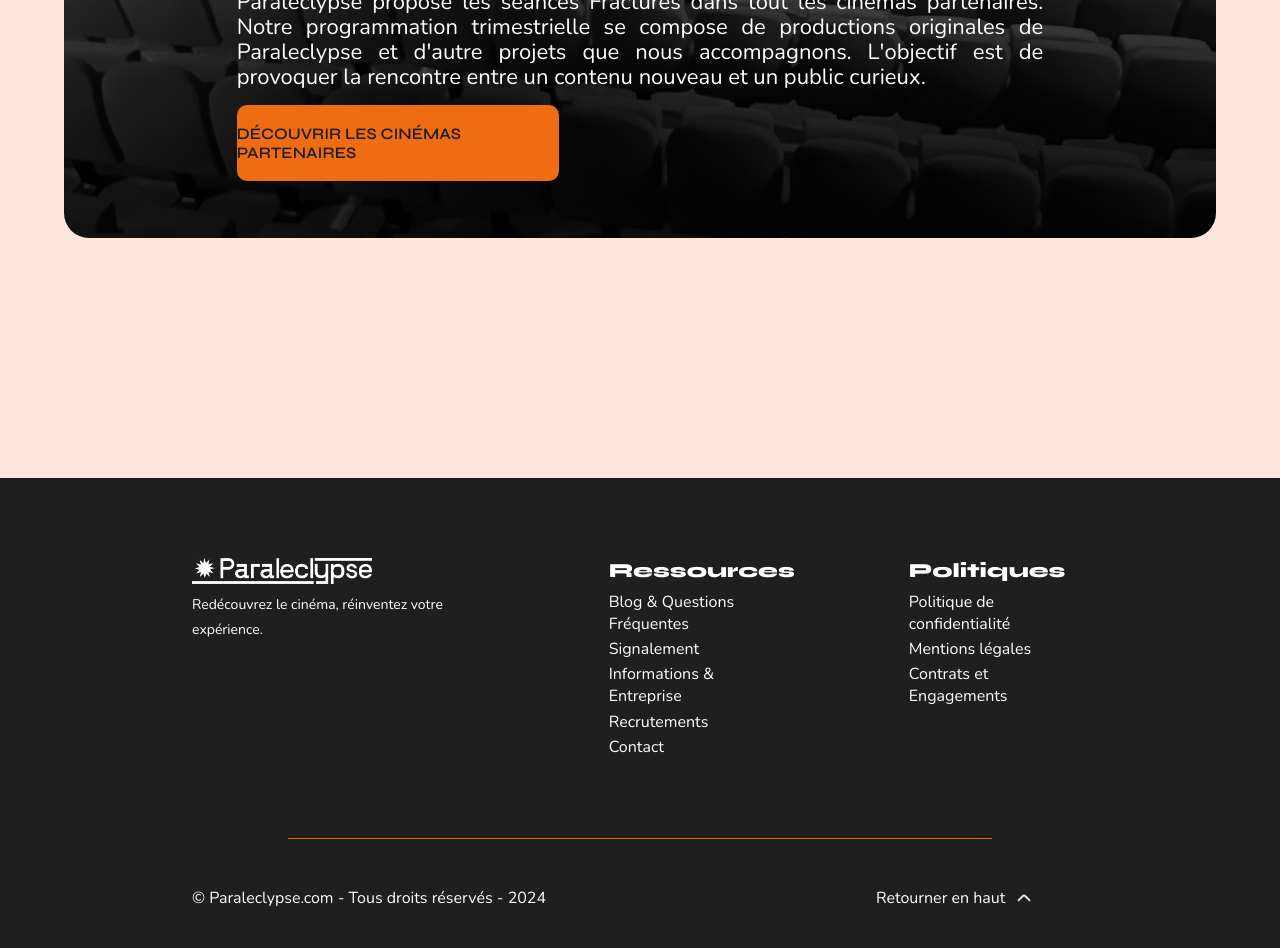
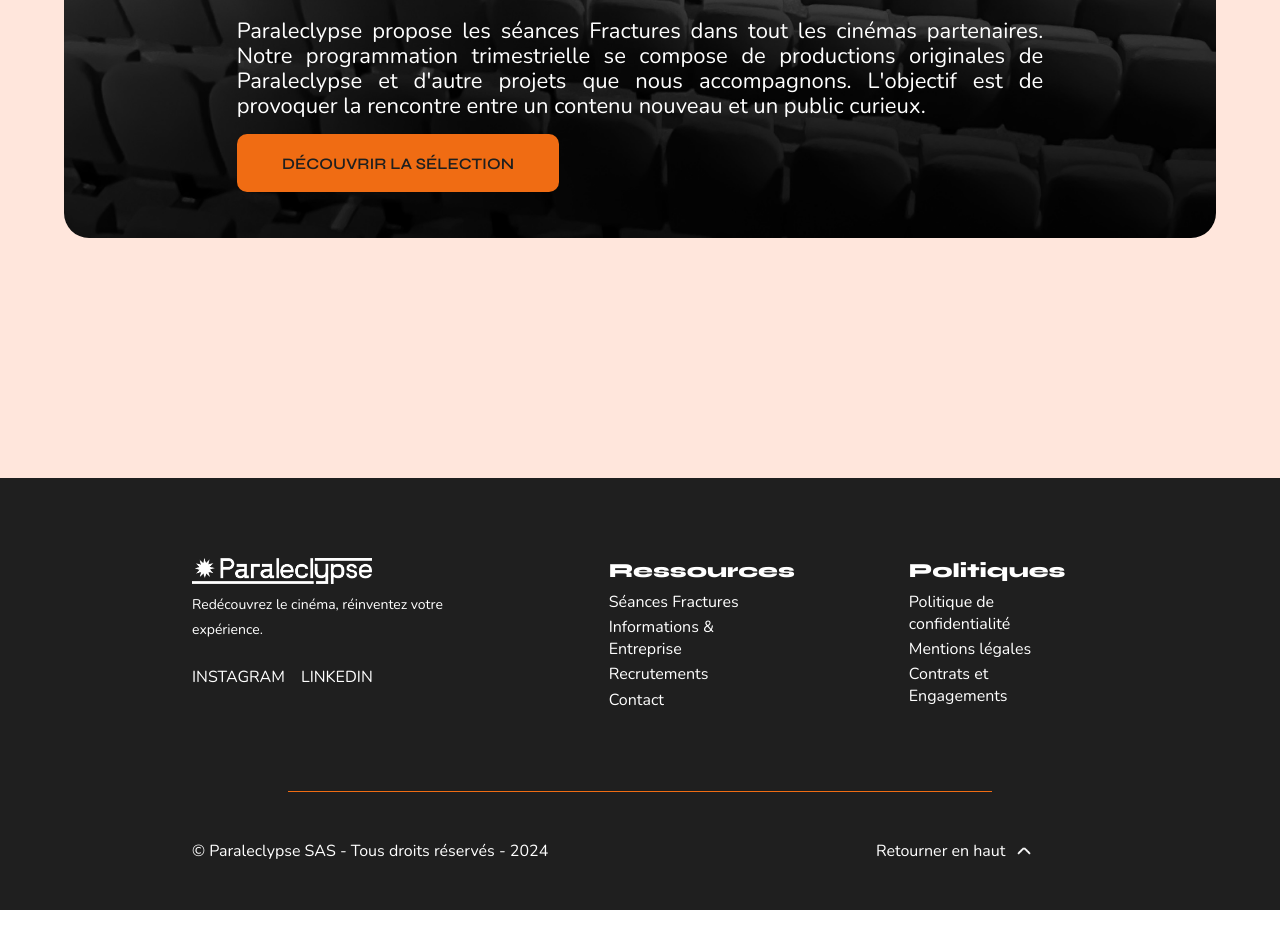
Before and after one commit to tom-mp4/paraleclypse, a Vue app: page / in a window 1280 px wide. Shown: the part 4780-5728 px from the top of the page. After the commit the page ends 5690 px from the top, so only its background shows below. Built offline with nearby package versions, Linux system fonts and the light colour scheme.

Commit message:
Modified Footer.vue informations Added informations in CinemaMap.vue Updated settings in index.html

```diff
--- a/public/index.html
+++ b/public/index.html
@@ -9,7 +9,7 @@
     <meta http-equiv="X-UA-Compatible" content="IE=edge">
     <meta name="viewport" content="width=device-width,initial-scale=1.0">
     <link rel="icon" href="favicon.png">
-    <title>Paraleclypse - Distribuer vos court-métrage au cinéma</title>
+    <title>Paraleclypse - Distribuer vosrn court-métrage au cinéma</title>
   </head>
   <body>
     <noscript>
--- a/src/components/Footer.vue
+++ b/src/components/Footer.vue
@@ -9,20 +9,21 @@
         <p>
           Redécouvrez le cinéma, réinventez votre expérience.
         </p>
-        <!--<div class="socials">
+        <div class="socials">
           <a href="https://instagram.com/paraleclypse" target="_blank">
-            <img src="@/assets/icons/instagram.png" alt="Instagram logo">
+            instagram
           </a>
           <a href="https://linkedin.com/paraleclypse" target="_blank">
-            <img src="@/assets/icons/linkedin.png" alt="Linkedin logo">
+            linkedin
           </a>
-        </div>-->
+        </div>
       </div>
       <div class="footerMenu">
         <h3>Ressources</h3>
         <div>
-          <a href="https://blog.paraleclypse.com" target="_blank">Blog & Questions Fréquentes</a>
-          <a href="https://form.typeform.com/to/wCXaFMTe">Signalement</a>
+          <router-link to="/fractures">Séances Fractures</router-link>
+          <!--<a href="https://blog.paraleclypse.com" target="_blank">Blog & Questions Fréquentes</a>
+          <a href="https://form.typeform.com/to/wCXaFMTe">Signalement</a>-->
           <router-link to="/about">Informations & Entreprise</router-link>
           <a href="/jobs">Recrutements</a>
           <router-link to="/contact">Contact</router-link>
@@ -40,7 +41,7 @@
     <div id="footerLine" class="line"></div>
     <div class="footerBottom">
       <p>
-        © Paraleclypse.com - Tous droits réservés - 2024
+        © Paraleclypse SAS - Tous droits réservés - 2024
       </p>
       <a id="footerToTopButton"
          href="#">
@@ -73,6 +74,22 @@
       flex-direction: column;
       gap: 0.5rem;
       width: 33%;
+
+      .socials {
+        display: flex;
+        gap: 1rem;
+        text-transform: uppercase;
+        padding-top: 1rem;
+
+        a {
+          color: white;
+
+          &:hover {
+            color: #f06c13;
+            text-decoration: underline;
+          }
+        }
+      }
 
       img {
         width: 180px;
--- a/src/components/Home/CinemaMap.vue
+++ b/src/components/Home/CinemaMap.vue
@@ -5,7 +5,7 @@
   <section class="cinemaMap">
     <div class="cinemaMapContent">
       <h2 class="mapTitle">
-        Découvrir la sélection.
+Modi        Les court-métrage sur le devant de la scène.
       </h2>
       <p>
         Paraleclypse propose les séances Fractures dans tout les cinémas partenaires.
@@ -17,7 +17,7 @@
          target="_blank"
          href="/fractures"
          class="callToAction">
-        découvrir les cinémas partenaires
+        découvrir la sélection
       </a>
     </div>
   </section>
--- a/src/views/Fractures.vue
+++ b/src/views/Fractures.vue
@@ -26,7 +26,7 @@ import Footer from '@/components/Footer.vue';
 .fractures {
   display: flex;
   flex-direction: column;
-  gap: 12vh;
+  gap: 15vh;
 
   .fracturesBackground {
     background-image: url("../assets/img/fractures-background.jpg");
```
